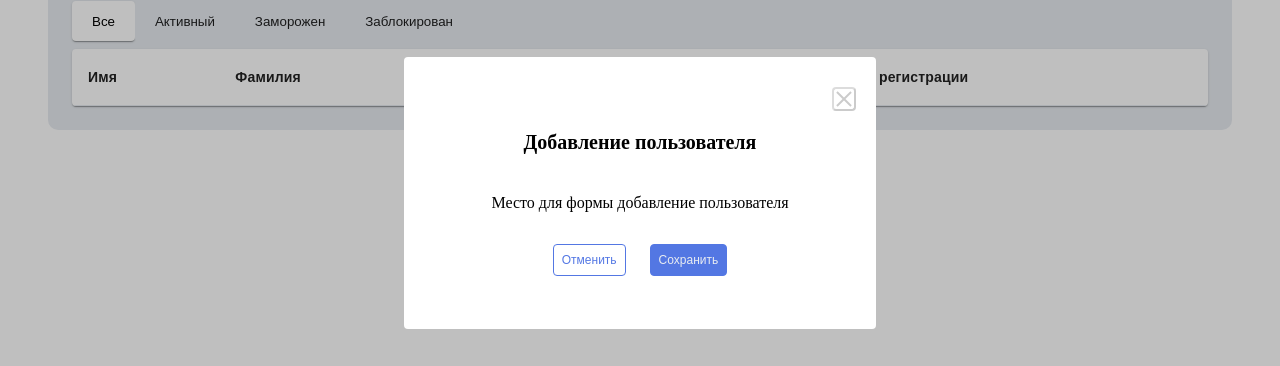
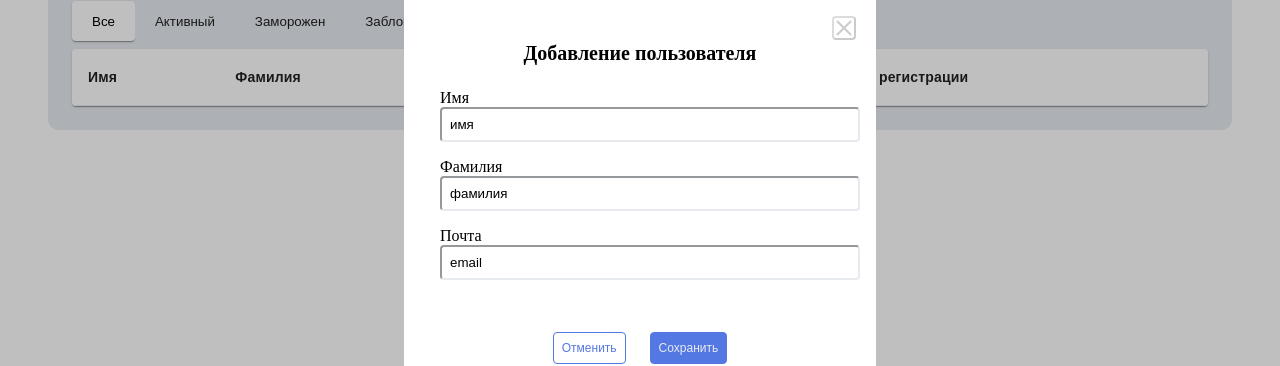
Before and after one commit to Chackmoole/my_project, a React app: page / in a window 1280 px wide. Both pictures are taken after typing "Sample" into the empty fields and a click on the button "Добавить пользователя". Shown: the part 207-573 px from the top of the page. Built offline with nearby package versions, Linux system fonts and the light colour scheme; the HTML template or start-up script is replaced by a standard one.

Commit message:
Добавлена форма добавления пользователя с выводом введенных данных в консоль

```diff
--- a/src/components/AddUserModal/AddUserModal.jsx
+++ b/src/components/AddUserModal/AddUserModal.jsx
@@ -1,15 +1,22 @@
-import React from 'react';
+import React, { useState } from 'react';
 import {
   StyledAddUserBackdrop,
   StyledAddUserModal,
   StyledH3,
   StyledModalActions,
-  StyledText,
 } from 'components/AddUserModal/AddUserModal.styled';
 import Button from 'src/ui/Button/Button';
 import CrossButton from 'src/ui/CrossButton/CrossButton';
+import TextField from 'src/ui/TextField/TextField';
 
 const AddUserModal = ({ isModalOpen, closeModal }) => {
+  const [form, setForm] = useState({ firstName: 'имя', secondName: 'фамилия', email: 'email' });
+
+  const printFormData = () => {
+    console.log(form);
+    closeModal();
+  };
+
   if (!isModalOpen) {
     return null;
   }
@@ -20,12 +27,12 @@ const AddUserModal = ({ isModalOpen, closeModal }) => {
         <StyledAddUserModal onClick={(e) => e.stopPropagation()}>
           <CrossButton onClick={closeModal} />
           <StyledH3>Добавление пользователя</StyledH3>
-          <StyledText> Место для формы добавление пользователя</StyledText>
+          <TextField form={form} setForm={setForm} />
           <StyledModalActions>
             <Button onClick={closeModal} variant="outlined">
               Отменить
             </Button>
-            <Button onClick={closeModal}>Сохранить</Button>
+            <Button onClick={printFormData}>Сохранить</Button>
           </StyledModalActions>
         </StyledAddUserModal>
       </StyledAddUserBackdrop>
--- /dev/null
+++ b/src/ui/TextField/TextField.jsx
@@ -0,0 +1,47 @@
+import React from 'react';
+import { StyledInput, StyledLabel, StyledTextField } from 'src/ui/TextField/TextField.styled';
+
+const TextField = ({ form, setForm }) => {
+  return (
+    <StyledTextField>
+      <StyledLabel>
+        Имя
+        <StyledInput
+          value={form.firstName}
+          onChange={(e) => {
+            setForm({
+              ...form,
+              firstName: e.target.value,
+            });
+          }}
+        />
+      </StyledLabel>
+      <StyledLabel>
+        Фамилия
+        <StyledInput
+          value={form.secondName}
+          onChange={(e) => {
+            setForm({
+              ...form,
+              secondName: e.target.value,
+            });
+          }}
+        />
+      </StyledLabel>
+      <StyledLabel>
+        Почта
+        <StyledInput
+          value={form.email}
+          onChange={(e) => {
+            setForm({
+              ...form,
+              email: e.target.value,
+            });
+          }}
+        />
+      </StyledLabel>
+    </StyledTextField>
+  );
+};
+
+export default TextField;
--- /dev/null
+++ b/src/ui/TextField/TextField.styled.js
@@ -0,0 +1,20 @@
+import styled from 'styled-components';
+
+export const StyledTextField = styled.form`
+  display: flex;
+  flex-direction: column;
+  margin-bottom: 36px;
+  width: 100%;
+`;
+
+export const StyledLabel = styled.label`
+  margin-bottom: 16px;
+`;
+
+export const StyledInput = styled.input`
+  width: 100%;
+  padding: 8px;
+  border-color: #e7ebf0;
+  border-radius: 4px;
+  outline-color: royalblue;
+`;
```
